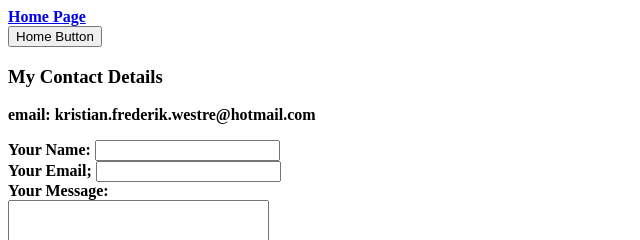
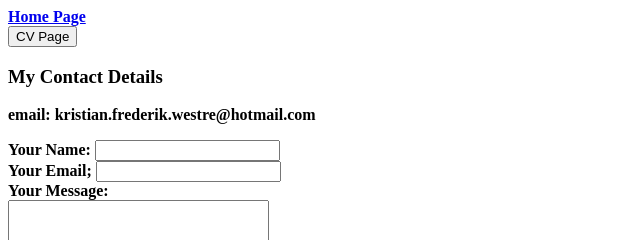
Before and after one commit to kristianwestre/cv, a plain HTML site: page contact-me.html in a window 1280 px wide. Shown: the top 240 px of the page, 0-640 px from the left. Drawn offline with Linux system fonts and the light colour scheme.

Commit message:
Update contact-me.html

```diff
--- a/contact-me.html
+++ b/contact-me.html
@@ -6,7 +6,7 @@
 </head>
     <strong><a href="index.html">Home Page</a></strong<br>
     <form action="index.html" method="get">
-           <button>Home Button</button>
+           <button>CV Page</button>
     </form>
 
 <body>
```
